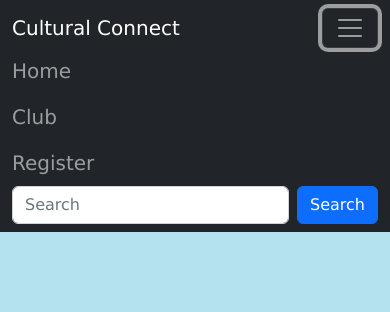
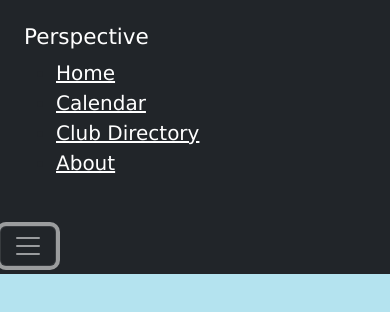
Before and after one commit to nazcor/HothX-2023, a website: page html/index.html in a window 390 px wide. Both pictures are taken after a click on the button "Toggle navigation". Drawn offline with nearby package versions, Linux system fonts and the light colour scheme.

Commit message:
Collapsible navbar, club directory replaced events

```diff
--- a/html/index.html
+++ b/html/index.html
@@ -4,36 +4,38 @@
         <meta charset="UTF-8">
         <meta http-equiv="X-UA-Compatible" content="IE=edge">
         <meta name="viewport" content="width=device-width, initial-scale=1.0">
-        <title>Document</title>
+        <title>Perspective</title>
         <link href="https://cdn.jsdelivr.net/npm/bootstrap@5.2.3/dist/css/bootstrap.min.css" rel="stylesheet">
         <link rel="stylesheet" href="../css/style.css">
         <script src="https://cdn.jsdelivr.net/npm/bootstrap@5.2.3/dist/js/bootstrap.bundle.min.js"></script>
     </head>
     <body>
-      <nav class="navbar navbar-expand-sm navbar-dark bg-dark">
-        <div class="container-fluid">
-          <a class="navbar-brand" href="javascript:void(0)">Cultural Connect</a>
-          <button class="navbar-toggler" type="button" data-bs-toggle="collapse" data-bs-target="#mynavbar">
+      <!--Nav Bar-->
+      <div class="pos-f-t">
+        <div class="collapse" id="navbarToggleExternalContent">
+          <div class="bg-dark p-4">
+            <h4 class="text-white">Perspective</h4>
+            <ul>
+              <li class="nav-item">
+                <a class="text-white" href="index.html">Home</a>
+              </li>
+              <li class="nav-item">
+                <a class="text-white" href="calendar.html">Calendar</a>
+              </li>
+              <li class="nav-item">
+                <a class="text-white" href="clubs.html">Club Directory</a>
+              </li>
+              <li class="nav-item">
+                <a class="text-white" href="about.html">About</a>
+              </li>
+            </ul>
+          </div>
+        </div>
+        <nav class="navbar navbar-dark bg-dark">
+          <button class="navbar-toggler" type="button" data-bs-toggle="collapse" data-bs-target="#navbarToggleExternalContent" aria-controls="navbarToggleExternalContent" aria-expanded="false" aria-label="Toggle navigation">
             <span class="navbar-toggler-icon"></span>
           </button>
-          <div class="collapse navbar-collapse" id="mynavbar">
-            <ul class="navbar-nav me-auto">
-              <li class="nav-item">
-                <a class="nav-link" href="about.html">Home</a>
-              </li>
-              <li class="nav-item">
-                <a class="nav-link" href="calendar.html">Club</a>
-              </li>
-              <li class="nav-item">
-                <a class="nav-link" href="events.html">Register</a>
-              </li>
-            </ul>
-            <form class="d-flex">
-              <input class="form-control me-2" type="text" placeholder="Search">
-              <button class="btn btn-primary" type="button">Search</button>
-            </form>
-          </div>
-        </div>
-      </nav>
+        </nav>
+      </div>
     </body>
 </html>
```
Also changed, not shown: html/calendar.html (+18 -5 lines), html/clubs.html (added, +41 -0 lines), html/events.html (deleted, +0 -28 lines), css/style.css (line endings or trailing spaces).
